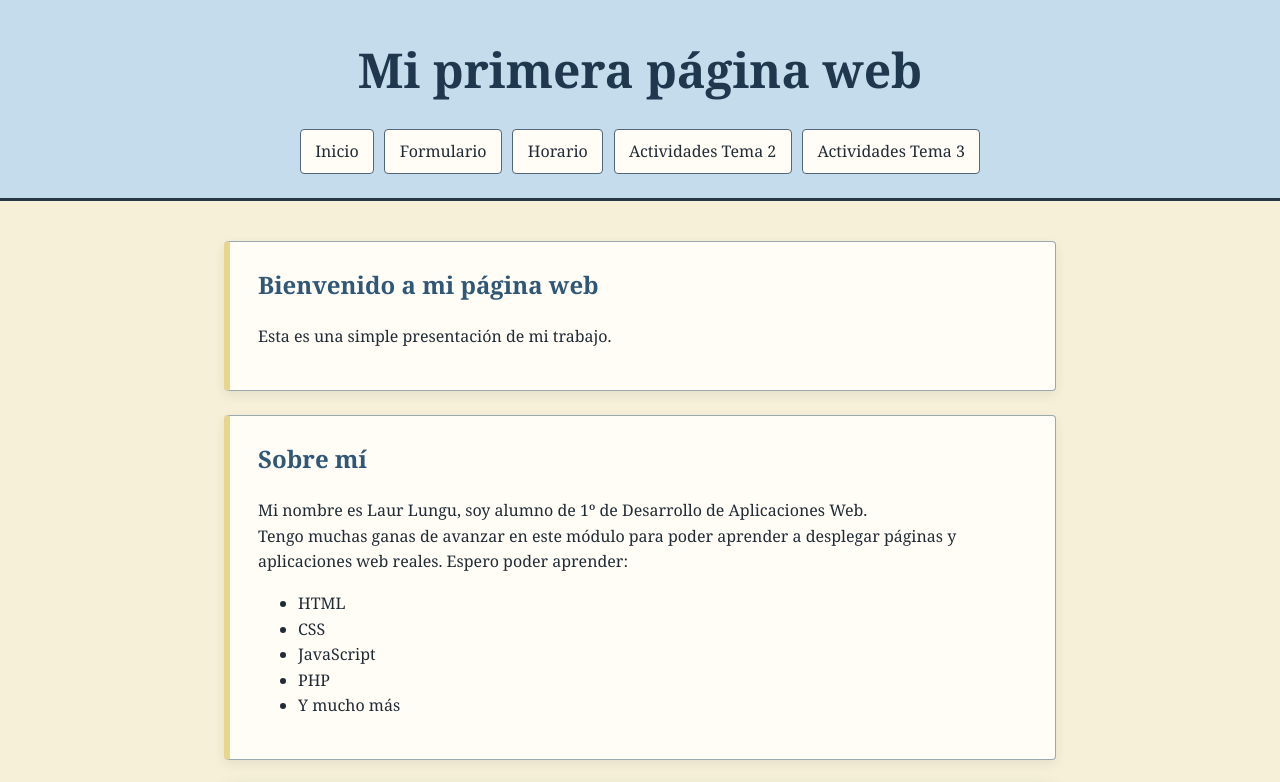
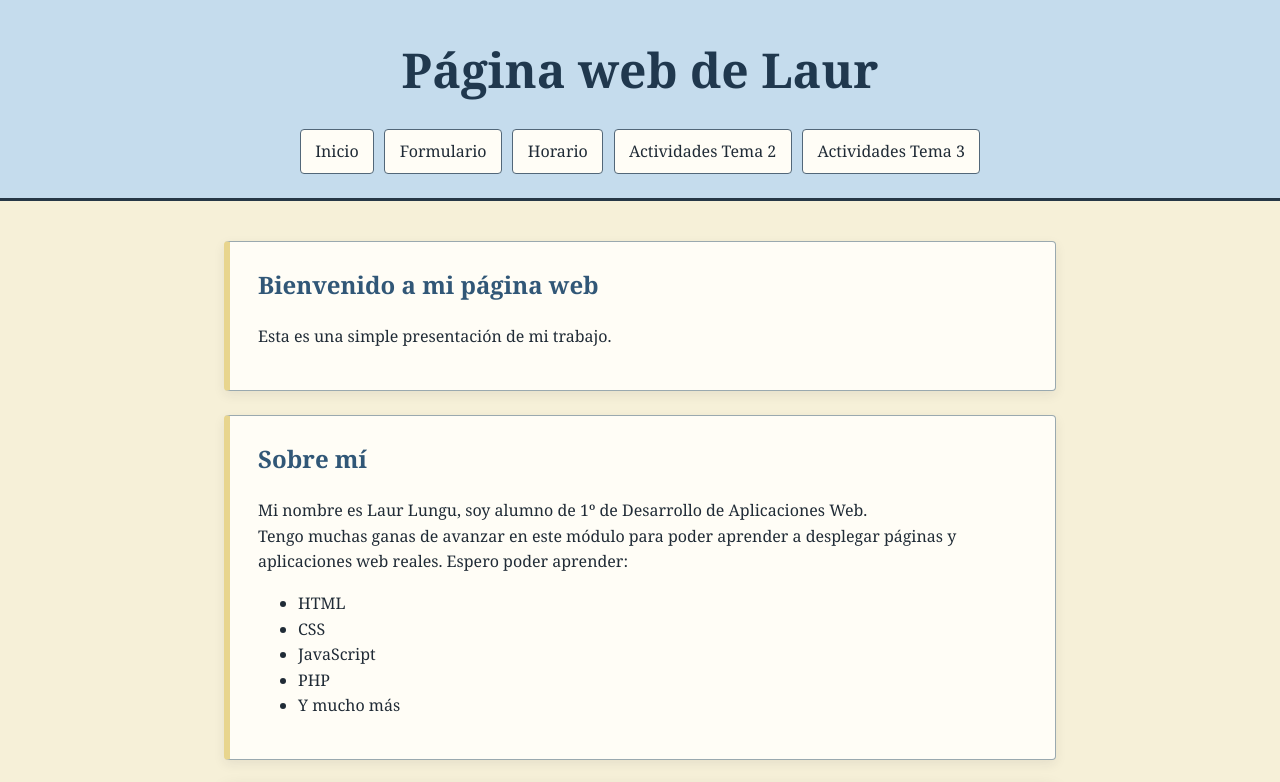
Before and after one commit to LaurSinMas/Lenguaje-de-Marcas, a plain HTML site: page index.html in a window 1280 px wide. Shown: the top 782 px of the page. Drawn offline with Linux system fonts and the light colour scheme.

Commit message:
Update header title to reflect the author's name

```diff
--- a/index.html
+++ b/index.html
@@ -9,7 +9,7 @@
 </head>
 <body>
 	<header>
-		<h1>Mi primera página web</h1>
+		<h1>Página web de Laur</h1>
 		<nav class="site-nav">
 			<a href="index.html">Inicio</a>
 			<a href="formulario.html">Formulario</a>
```
